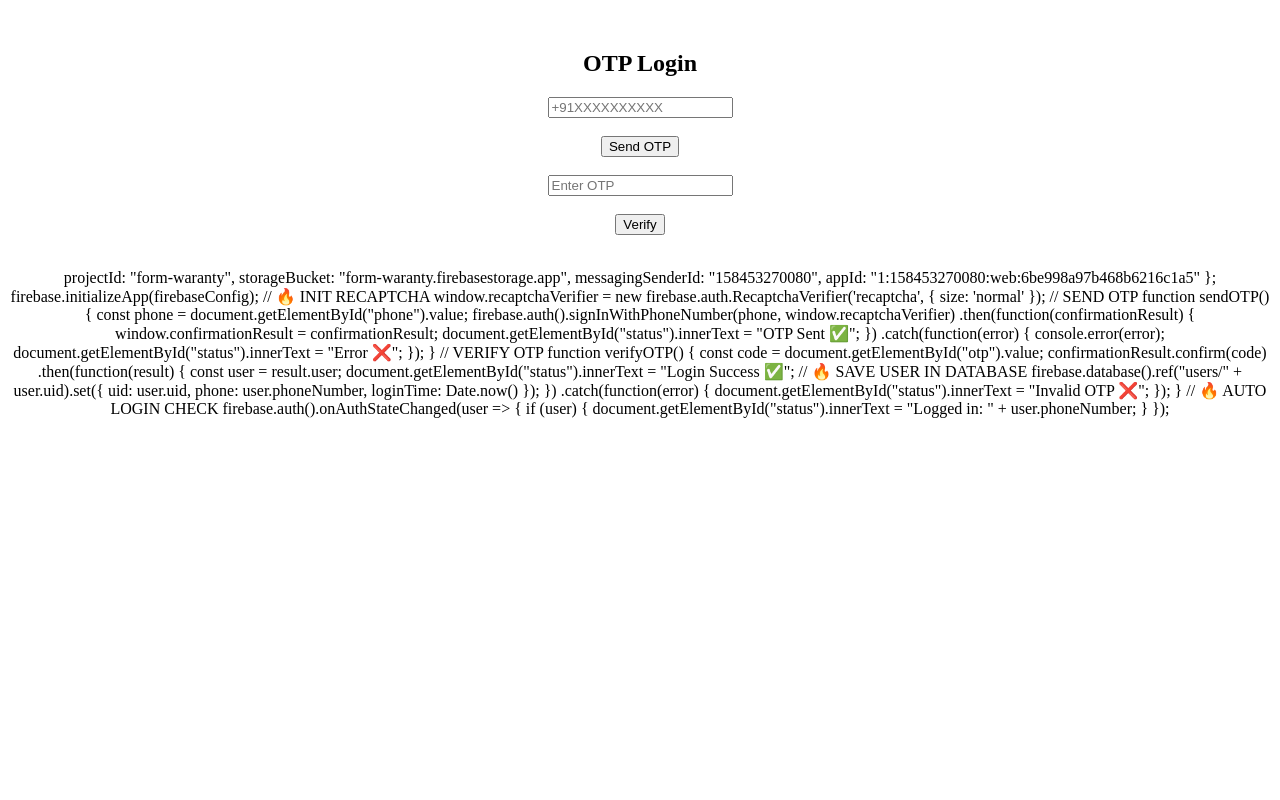
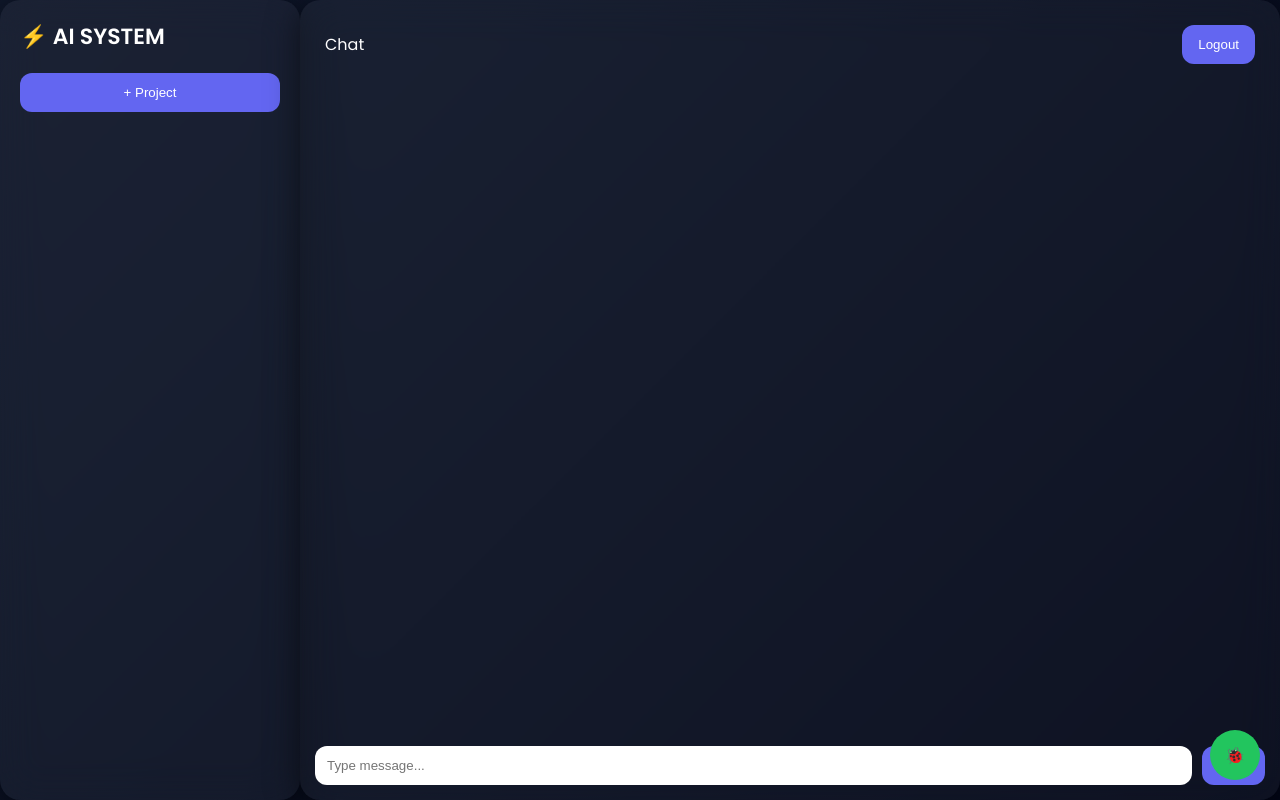
Before and after one commit to ALOKP87/warranty-otp-bot, a website: page S/index.html in a window 1280 px wide. Drawn offline with Linux system fonts and the light colour scheme.

Commit message:
Update index.html

```diff
--- a/S/index.html
+++ b/S/index.html
@@ -1,135 +1,255 @@
 <!DOCTYPE html>
-<html>
+<html lang="en">
 <head>
-  <title>OTP Test</title>
+<meta charset="UTF-8">
+<meta name="viewport" content="width=device-width, initial-scale=1.0">
+<title>AI System</title>
 
-  <script src="https://www.gstatic.com/firebasejs/8.10.1/firebase-app.js"></script>
-  <script src="https://www.gstatic.com/firebasejs/8.10.1/firebase-auth.js"></script>
+<link href="https://fonts.googleapis.com/css2?family=Poppins:wght@300;400;600&display=swap" rel="stylesheet">
 
+<style>
+
+/* 🔥 GLOBAL */
+body {
+  margin:0;
+  font-family:Poppins;
+  background:linear-gradient(135deg,#0f172a,#020617);
+  color:white;
+  overflow:hidden;
+}
+
+/* 🔥 GLASS */
+.glass {
+  backdrop-filter: blur(20px);
+  background: rgba(255,255,255,0.05);
+  border-radius:20px;
+  box-shadow:0 8px 32px rgba(0,0,0,0.5);
+}
+
+/* 🔥 LAYOUT */
+#app {
+  display:flex;
+  height:100vh;
+}
+
+/* SIDEBAR */
+.sidebar {
+  width:260px;
+  padding:20px;
+  display:flex;
+  flex-direction:column;
+}
+
+.logo {
+  font-size:22px;
+  font-weight:600;
+  margin-bottom:20px;
+}
+
+/* PROJECT LIST */
+.project-item {
+  padding:10px;
+  margin:5px 0;
+  cursor:pointer;
+  border-radius:10px;
+  transition:0.3s;
+}
+
+.project-item:hover {
+  background:rgba(255,255,255,0.1);
+}
+
+/* MAIN */
+.main {
+  flex:1;
+  display:flex;
+  flex-direction:column;
+  padding:15px;
+}
+
+/* TOPBAR */
+.topbar {
+  display:flex;
+  justify-content:space-between;
+  align-items:center;
+  padding:10px;
+}
+
+/* CHAT */
+.chat-area {
+  flex:1;
+  overflow:auto;
+  padding:10px;
+}
+
+/* MESSAGE */
+.message {
+  max-width:70%;
+  padding:12px;
+  margin:10px 0;
+  border-radius:15px;
+  animation:fadeUp 0.3s ease;
+}
+
+.user {
+  background:#2563eb;
+  margin-left:auto;
+}
+
+.ai {
+  background:rgba(255,255,255,0.1);
+}
+
+/* INPUT */
+.input-area {
+  display:flex;
+  gap:10px;
+}
+
+input {
+  flex:1;
+  padding:12px;
+  border:none;
+  border-radius:12px;
+  outline:none;
+}
+
+button {
+  padding:12px 16px;
+  border:none;
+  border-radius:12px;
+  background:#6366f1;
+  color:white;
+  cursor:pointer;
+  transition:0.3s;
+}
+
+button:hover {
+  transform:scale(1.05);
+}
+
+/* DEBUG PANEL */
+#debugPanel {
+  position:fixed;
+  bottom:0;
+  left:0;
+  right:0;
+  height:250px;
+  background:black;
+  color:#00ff88;
+  font-size:12px;
+  overflow:auto;
+  display:none;
+  padding:10px;
+}
+
+/* FLOAT BUTTON */
+.debug-btn {
+  position:fixed;
+  bottom:20px;
+  right:20px;
+  background:#22c55e;
+  border-radius:50%;
+  width:50px;
+  height:50px;
+  display:flex;
+  align-items:center;
+  justify-content:center;
+  font-weight:bold;
+}
+
+/* ANIMATION */
+@keyframes fadeUp {
+  from {opacity:0; transform:translateY(10px);}
+  to {opacity:1; transform:translateY(0);}
+}
+
+</style>
 </head>
 
-<body style="text-align:center;margin-top:50px;">
+<body>
 
-<h2>OTP Login</h2>
+<div id="app">
 
-<input id="phone" placeholder="+91XXXXXXXXXX"><br><br>
-<button onclick="sendOTP()">Send OTP</button>
+<!-- SIDEBAR -->
+<div class="sidebar glass">
+  <div class="logo">⚡ AI SYSTEM</div>
 
-<br><br>
+  <div id="projects"></div>
 
-<input id="otp" placeholder="Enter OTP"><br><br>
-<button onclick="verifyOTP()">Verify</button>
+  <button onclick="createProject()">+ Project</button>
+</div>
 
-<br><br>
+<!-- MAIN -->
+<div class="main glass">
 
-<div id="recaptcha"></div>
+  <div class="topbar">
+    <span>Chat</span>
+    <button onclick="logout()">Logout</button>
+  </div>
 
-<p id="status"></p>
+  <div id="chatArea" class="chat-area"></div>
+
+  <div class="input-area">
+    <input id="input" placeholder="Type message...">
+    <button onclick="send()">Send</button>
+  </div>
+
+</div>
+
+</div>
+
+<!-- DEBUG PANEL -->
+<div id="debugPanel"></div>
+
+<!-- DEBUG BUTTON -->
+<div class="debug-btn" onclick="toggleDebug()">🐞</div>
 
 <script>
 
-const firebaseConfig = {
-  apiKey: "AIzaSyDmdJguF1NVk3FMygezU677ZyPrMcRnh_0",
-  authDomain: "form-waranty.firebaseapp.com",
-};
-
-firebase.initializeApp(firebaseConfig);
-
-// 🔥 IMPORTANT: reCAPTCHA render
-window.recaptchaVerifier = new firebase.auth.RecaptchaVerifier('recaptcha', {
-  size: 'normal'
-});
-
-function sendOTP() {
-  const phone = document.getElementById("phone").value;
-
-  firebase.auth().signInWithPhoneNumber(phone, window.recaptchaVerifier)
-    .then(res => {
-      window.confirmationResult = res;
-      document.getElementById("status").innerText = "OTP Sent";
-    })
-    .catch(err => {
-      console.error(err);
-      document.getElementById("status").innerText = "Error: " + err.message;
-    });
+/* 🔥 DEBUG SYSTEM */
+function log(msg) {
+  const panel = document.getElementById("debugPanel");
+  panel.innerHTML += msg + "<br>";
+  panel.scrollTop = 999999;
 }
 
-function verifyOTP() {
-  const code = document.getElementById("otp").value;
+function toggleDebug() {
+  const panel = document.getElementById("debugPanel");
+  panel.style.display = panel.style.display === "none" ? "block" : "none";
+}
 
-  confirmationResult.confirm(code)
-    .then(() => {
-      document.getElementById("status").innerText = "Login Success";
-    })
-    .catch(() => {
-      document.getElementById("status").innerText = "Invalid OTP";
-    });
+/* 🔥 SAMPLE UI LOGIC */
+
+function createProject() {
+  log("Creating project...");
+}
+
+function send() {
+  const input = document.getElementById("input").value;
+
+  render(input, "user");
+  log("User: " + input);
+
+  setTimeout(() => {
+    render("AI response...", "ai");
+    log("AI replied");
+  }, 1000);
+}
+
+function render(text, type) {
+  const div = document.createElement("div");
+  div.className = "message " + type;
+  div.innerText = text;
+
+  document.getElementById("chatArea").appendChild(div);
+}
+
+function logout() {
+  log("Logout clicked");
 }
 
 </script>
 
 </body>
-</html>  projectId: "form-waranty",
-  storageBucket: "form-waranty.firebasestorage.app",
-  messagingSenderId: "158453270080",
-  appId: "1:158453270080:web:6be998a97b468b6216c1a5"
-};
-
-firebase.initializeApp(firebaseConfig);
-
-// 🔥 INIT RECAPTCHA
-window.recaptchaVerifier = new firebase.auth.RecaptchaVerifier('recaptcha', {
-  size: 'normal'
-});
-
-// SEND OTP
-function sendOTP() {
-  const phone = document.getElementById("phone").value;
-
-  firebase.auth().signInWithPhoneNumber(phone, window.recaptchaVerifier)
-    .then(function(confirmationResult) {
-      window.confirmationResult = confirmationResult;
-      document.getElementById("status").innerText = "OTP Sent ✅";
-    })
-    .catch(function(error) {
-      console.error(error);
-      document.getElementById("status").innerText = "Error ❌";
-    });
-}
-
-// VERIFY OTP
-function verifyOTP() {
-  const code = document.getElementById("otp").value;
-
-  confirmationResult.confirm(code)
-    .then(function(result) {
-
-      const user = result.user;
-
-      document.getElementById("status").innerText = "Login Success ✅";
-
-      // 🔥 SAVE USER IN DATABASE
-      firebase.database().ref("users/" + user.uid).set({
-        uid: user.uid,
-        phone: user.phoneNumber,
-        loginTime: Date.now()
-      });
-
-    })
-    .catch(function(error) {
-      document.getElementById("status").innerText = "Invalid OTP ❌";
-    });
-}
-
-// 🔥 AUTO LOGIN CHECK
-firebase.auth().onAuthStateChanged(user => {
-  if (user) {
-    document.getElementById("status").innerText =
-      "Logged in: " + user.phoneNumber;
-  }
-});
-
-</script>
-
-</body>
 </html>
```
